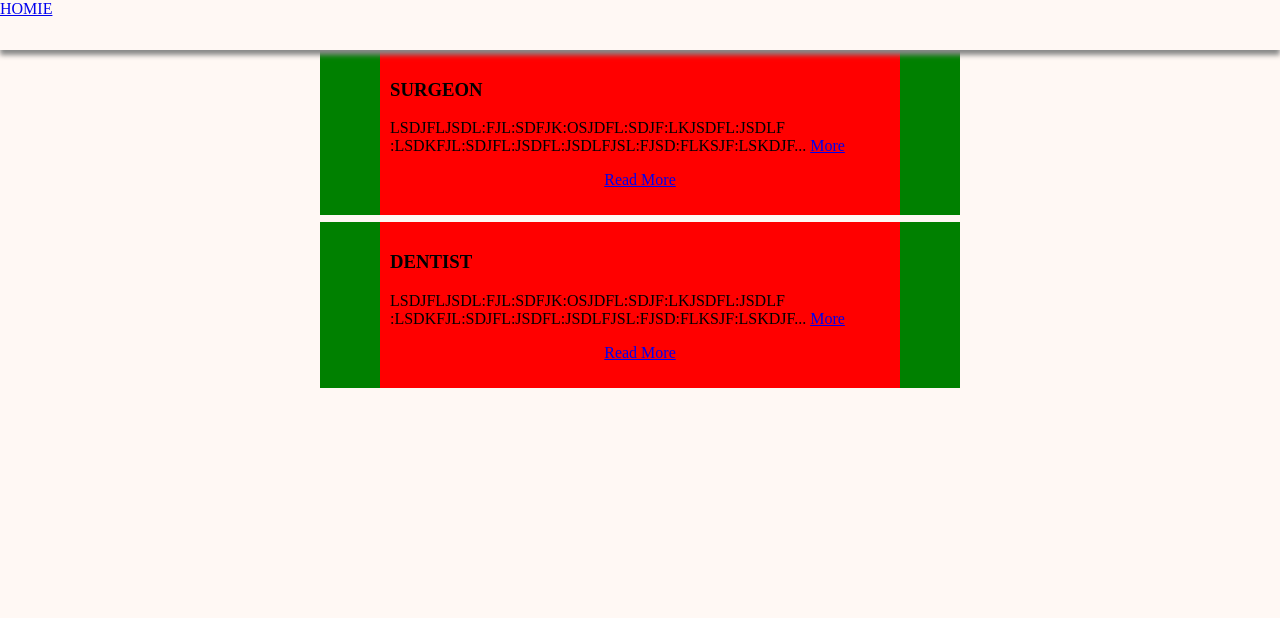
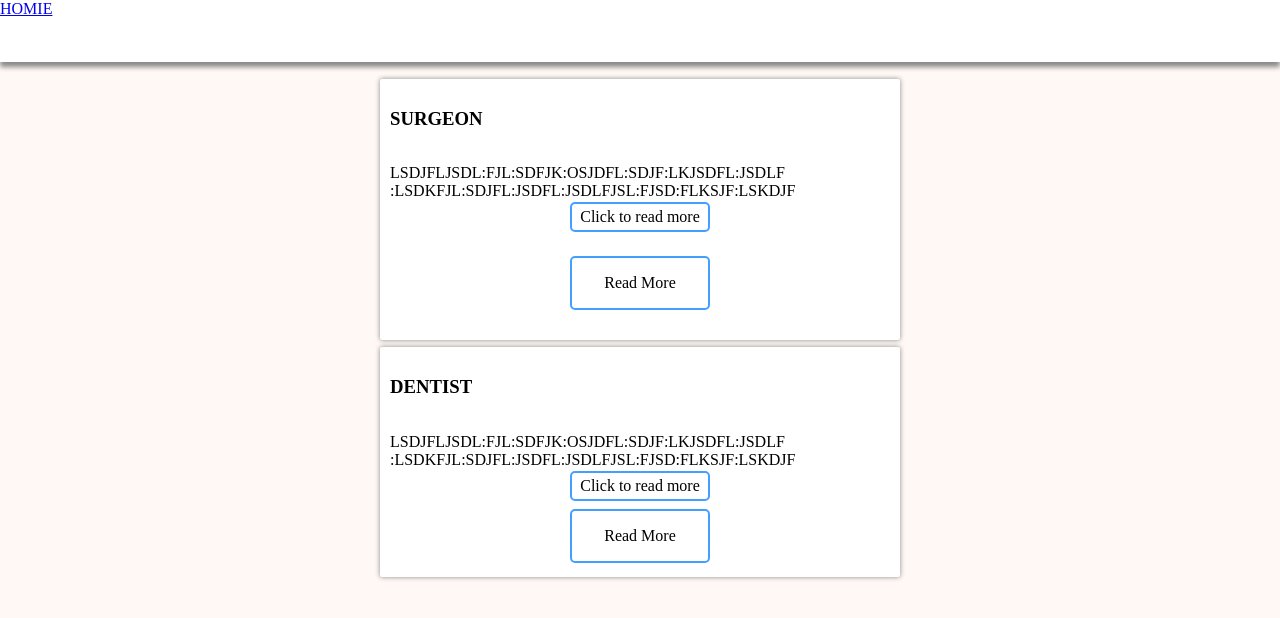
Before and after one commit to calee14/calee14.github.io, a plain HTML site: page careersearch/html/jobs.html in a window 1280 px wide. Drawn offline with nearby package versions, Linux system fonts and the light colour scheme.

Commit message:
new look

```diff
--- a/careersearch/css/career-info.css
+++ b/careersearch/css/career-info.css
@@ -32,6 +32,7 @@ h6 {
     width: 100%;
     /*PADDING*/
     padding-top: 0px;
+    height: 62px;
     /*DISTANCE FROM TOP*/
     top: 0px;
     /*MARGIN*/
--- a/careersearch/css/jobs.css
+++ b/careersearch/css/jobs.css
@@ -29,9 +29,10 @@ a {
     width: 100%;
     padding-top: 0px;
     margin-left: 0px;
+    height: 62px;
     top: 0;
     /*padding-bottom: 0px;*/
-    margin: auto
+    margin: auto;
     /*BACKGROUND COLOR*/
     background-color: #FFFFFF;
     /*SHADOW*/
@@ -56,25 +57,32 @@ a {
 }
 /*END OF HEADER*/
 
+/*CONTAINTER INFO WRAPPER*/
+.container-info-wrapper {
+    padding-top: 10px;
+    overflow: hidden;
+}
 /*CAREER HOLDER*/
 .career-holder {
-    background-color: green; /* for vizualization purposes */
+    /*HIDE CAREER HOLDERS UNDER HOME BAR*/
+    /*overflow: hidden;*/
+    /*background-color: green;*/ /* for vizualization purposes */
     margin-right: 25%;
     margin-left: 25%;
     text-align: center;
     margin-top: 7px;
     margin-bottom: 7px;
 }
-
-.category-shadow {
-    box-shadow: 0px 0px 10px #888888;
-}
 /*TEXT HOLDER*/
 .text-holder {
-    background-color: red; /* for vizualization purposes */
+    /*background-color: red;*/ /* for vizualization purposes */
     display: inline-block;
     margin: auto;
     padding: 10px;
+    /*BACKGROUND COLOR*/
+    background-color: #FFF;
+    border-radius: 2px;
+    box-shadow: 0px 0px 5px #888888;
 }
 
 /*TEXT HOLDER HEADER*/
@@ -89,16 +97,88 @@ a {
     max-height: 200px;
     overflow: hidden;
 }
+
+.text-holder a {
+    text-align: center;
+}
+.category-shadow {
+    box-shadow: 0px 0px 10px #888888;
+}
+
+/*FOR TEXT EXPANSION */
+.small {
+    height: 50px;
+    overflow:hidden;
+}
+.big {
+    height: auto;
+}
+/*END OF TEXT EXPANSION CSS*/
+
 .more-info-text {
     text-align: left;
 }
 /*TEXT HOLDER PARAGRAPH FONTS: EDIT: TEXT DESGIN*/
 .text-paragraph {
-    text-align: left;
+    text-align: center;
     text-overflow: ellipsis;
     /*content: "";*/
     /*background: -webkit-linear-gradient(#000, #fff);
    -webkit-background-clip: text;
    -webkit-text-fill-color: transparent;*/
 }
+
+/*FOR THE TEXT PARAGRAPH TO ALIGN LEFT*/
+.text-paragraph p {
+    text-align: left;
+}
 /*END OF TEXT HOLDER*/
+
+/*BUTTON*/
+.button {
+    background-color: #44A0FF; /* BlUEISH */
+    border: none;
+    color: white;
+    padding: 16px 32px;
+    text-align: center;
+    text-decoration: none;
+    border-radius: 5px;
+    display: inline-block;
+    font-size: 16px;
+    margin: 4px 2px;
+    /*-webkit-transition-duration: 0.4s; *//* Safari */
+    /*transition-duration: 0.4s;*/
+    cursor: pointer;
+}
+
+/*BUTTON ONE*/
+.button1 {
+    background-color: white;
+    color: black;
+    border: 2px solid #44A0FF;
+}
+/*BUTTON ONE HOVER*/
+.button1:hover {
+    background-color: #44A0FF;
+    color: white;
+}
+/*BUTTON ONE ACTIVE*/
+.button1:active {
+    transform: scale(0.7);
+}
+
+.button2 {
+    background-color: white;
+    color: black;
+    border: 2px solid #44A0FF;
+    padding: 4px 8px;
+}
+
+.button2:hover {
+    background-color: #44A0ff;
+    color: white;
+}
+
+.hover:active {
+    transform: scale(0.7);
+}
--- a/careersearch/html/jobs.html
+++ b/careersearch/html/jobs.html
@@ -39,15 +39,19 @@
 				</div>
 				<!-- TEXT PARAGRAPHS -->
 				<div class="text-paragraph">
+					<div class="small">
 						<p class="text-expand-min">LSDJFLJSDL:FJL:SDFJK:OSJDFL:SDJF:LKJSDFL:JSDLF
 						:LSDKFJL:SDJFL:JSDFL:JSDLFJSL:FJSD:FLKSJF:LSKDJF
 						LKSDJF:OUHR:LJGLKJSDLFHKL:DJFKL:DNGLKNL:DHJFL:KDJFLK
 						:LSKJDFL:JSDLJLKSDJFKLHJTNELKNFLKDS JFL:DJFS
 						LS:KDJNFL:THL:KDS</p>
 					</div>
+					<a class="button button2" href="#">Click to read more</a>
+
+				</div>
 				<!-- THE READ MORE BUTTON -->
 				<div class="text-read-more">
-					<p><a class="text-expand" href="career-info.html">Read More</a></p>
+					<p><a class="read-more button button1" href="career-info.html">Read More</a></p>
 				</div>
 			</div>
 		</div>
@@ -60,14 +64,18 @@
 				</div>
 				<!-- TEXT PARAGRAPHS -->
 				<div class="text-paragraph">
+					<div class="small">
 						<p class="text-expand-min">LSDJFLJSDL:FJL:SDFJK:OSJDFL:SDJF:LKJSDFL:JSDLF
 						:LSDKFJL:SDJFL:JSDFL:JSDLFJSL:FJSD:FLKSJF:LSKDJF
 						LKSDJF:OUHR:LJGLKJSDLFHKL:DJFKL:DNGLKNL:DHJFL:KDJFLK
 						:LSKJDFL:JSDLJLKSDJFKLHJTNELKNFLKDS </p>
 						</div>
+					<a class="button button2" href="#">Click to read more</a>
+				</div>
+
 				<!-- THE READ MORE BUTTON -->
 				<div class="text-read-more">
-					<p><a class="text-expand" href="career-info.html">Read More</a></p>
+					<a class="read-more button button1" href="career-info.html">Read More</a>
 				</div>
 			</div>
 		</div>
--- a/careersearch/javascript/jobs.js
+++ b/careersearch/javascript/jobs.js
@@ -23,45 +23,52 @@ $(document).ready(function() {
 /* END OF READ MORE BUTTON */
 
 /* TEXT EXPAND 2.0 */
-$(document).ready(function() {
-	/* GET THE ELEMENT THAT WE'RE GOING TO EXPAND-MIN */
-	var minimized_elements = $('p.text-expand-min');
-	/* MAX LENGTH */
-	var maxLength = 100;
+// $(document).ready(function() {
+// 	/* GET THE ELEMENT THAT WE'RE GOING TO EXPAND-MIN */
+// 	var minimized_elements = $('p.text-expand-min');
+// 	/* MAX LENGTH */
+// 	var maxLength = 100;
 
-	/* ADD HTML ELEMENTS WITHIN THE ELEMENT */
-	minimized_elements.each(function() {
-		/* GET TEXT */
-		var t = $(this).text();
-		/* IF THE LENGTH OF TEXT IS LESS THAN MAX LENGTH */
-		if(t.length < maxLength) return;
-		/* ADD HTML ELEMENTS */
-		$(this).html(
-			/* ADD MORE HTML ELEMENTS; ADD LESS HTML ELEMENTS */
-			t.slice(0,maxLength) + '<span class="end-notice">... </span><a href="#" class="more">More</a>' +
-			'<span class="tbd2" style="display:none;">' + t.slice(100,t.length) +
-			'<a href="#" class="less">Less</a></span'
-		);
-	});
+// 	/* ADD HTML ELEMENTS WITHIN THE ELEMENT */
+// 	minimized_elements.each(function() {
+// 		/* GET TEXT */
+// 		var t = $(this).text();
+// 		/* IF THE LENGTH OF TEXT IS LESS THAN MAX LENGTH */
+// 		if(t.length < maxLength) return;
+// 		/* ADD HTML ELEMENTS */
+// 		$(this).html(
+// 			/* ADD MORE HTML ELEMENTS; ADD LESS HTML ELEMENTS */
+// 			t.slice(0,maxLength) + '<span class="end-notice">... </span><a href="#" class="more">More</a>' +
+// 			'<span class="tbd2" style="display:none;">' + t.slice(100,t.length) +
+// 			'<a href="#" class="less">Less</a></span'
+// 		);
+// 	});
 
-	/* WHEN MORE HREF IS CLICKED */
-	$('a.more', minimized_elements).click(function(event) {
-		event.preventDefault();
-		/* HIDES a TAG AND END-NOTICE ELEMENT */
-		$(this).hide().prev().hide();
-		/* UNHIDES THE OTHER TEXT OF PARAGRAPH*/
-		$(this).next().show();
-	});
+// 	/* WHEN MORE HREF IS CLICKED */
+// 	$('a.more', minimized_elements).click(function(event) {
+// 		event.preventDefault();
+// 		/* HIDES a TAG AND END-NOTICE ELEMENT */
+// 		$(this).hide().prev().hide();
+// 		/* UNHIDES THE OTHER TEXT OF PARAGRAPH*/
+// 		$(this).next().show();
+// 	});
 
-	/* WHEN LESS HREF IS CLICKED */
-	$('a.less', minimized_elements).click(function(event) {
-		event.preventDefault();
-		/* HIDES PART OF PARAGRAPH; SHOWS a TAG AND END-NOTICE ELEMENT */
-		$(this).parent().hide().prev().show().prev().show();
-	})
-});
+// 	/* WHEN LESS HREF IS CLICKED */
+// 	$('a.less', minimized_elements).click(function(event) {
+// 		event.preventDefault();
+// 		/* HIDES PART OF PARAGRAPH; SHOWS a TAG AND END-NOTICE ELEMENT */
+// 		$(this).parent().hide().prev().show().prev().show();
+// 	})
+// });
 /* END OF TEXT EXPAND 2.0 */
 
+$('.text-paragraph').find('a[href="#"]').on('click', function (e) {
+    e.preventDefault();
+    this.expand = !this.expand;
+    $(this).text(this.expand?"Click to collapse":"Click to read more");
+    $(this).closest('.text-paragraph').find('.small, .big').toggleClass('small big');
+});
+/* VANILLA JS HOVERING EFFECT */
 var holder = document.getElementsByClassName("text-holder");
 
 for (var i = 0; i < holder.length; i++) {
```
Also changed, not shown: careersearch/css/index.css (+13 -6 lines), careersearch/index.html (+1 -1 lines). Lines whose indentation alone changed are shown as unchanged.
